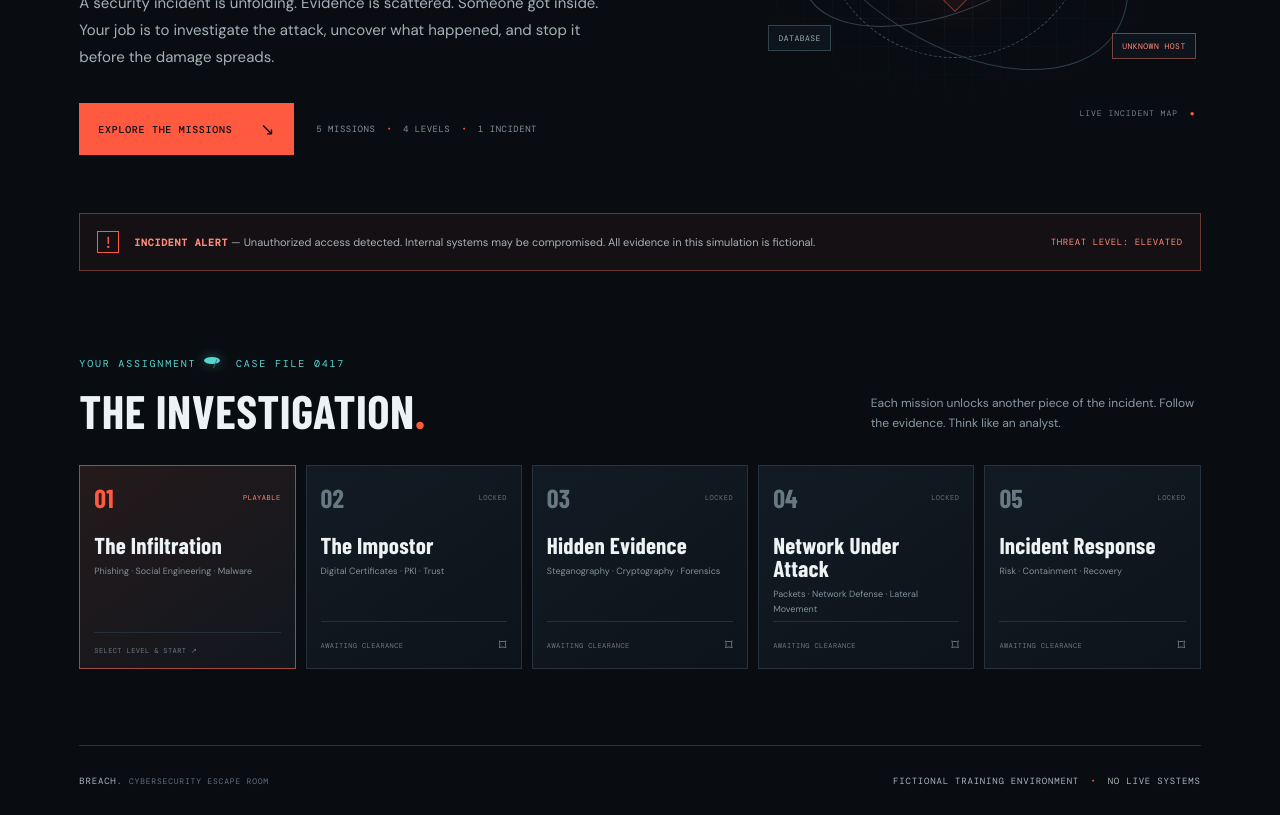
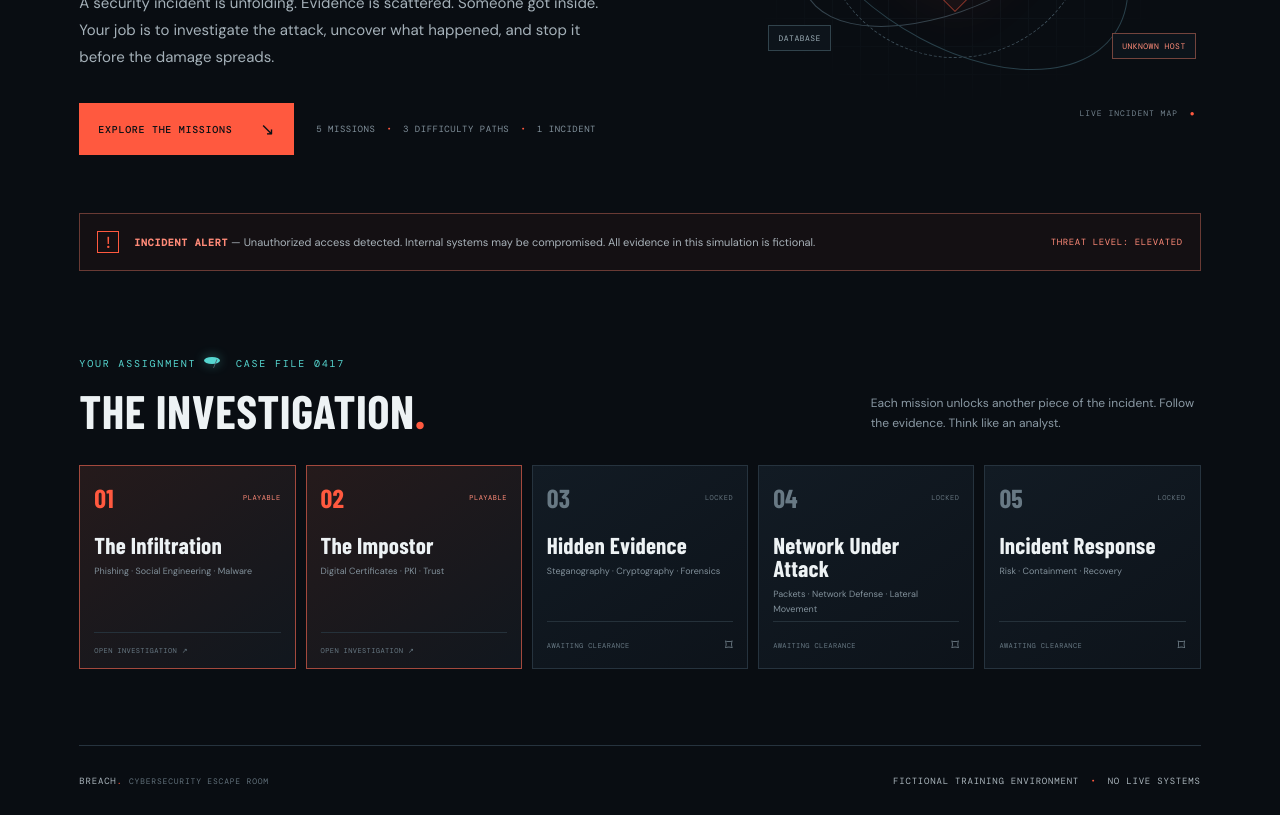
Before and after one commit to jjester58-eng/breach-escape-room, a Next.js app: page / in a window 1280 px wide. Shown: the part 460-1275 px from the top of the page. Built offline with nearby package versions, Linux system fonts and the light colour scheme; a web font is replaced by a local one.

Commit message:
Enable Mission 2 from the BREACH mission dashboard

```diff
--- a/app/page.tsx
+++ b/app/page.tsx
@@ -1,8 +1,8 @@
 import Link from "next/link";
 
 const missions = [
-  { number: "01", name: "The Infiltration", topic: "Phishing · Social Engineering · Malware", status: "PLAYABLE", active: true },
-  { number: "02", name: "The Impostor", topic: "Digital Certificates · PKI · Trust", status: "LOCKED" },
+  { number: "01", name: "The Infiltration", topic: "Phishing · Social Engineering · Malware", status: "PLAYABLE", href: "/mission-1" },
+  { number: "02", name: "The Impostor", topic: "Digital Certificates · PKI · Trust", status: "PLAYABLE", href: "/mission-2" },
   { number: "03", name: "Hidden Evidence", topic: "Steganography · Cryptography · Forensics", status: "LOCKED" },
   { number: "04", name: "Network Under Attack", topic: "Packets · Network Defense · Lateral Movement", status: "LOCKED" },
   { number: "05", name: "Incident Response", topic: "Risk · Containment · Recovery", status: "LOCKED" },
@@ -23,7 +23,7 @@ export default function Home() {
           <p className="hero-description">A security incident is unfolding. Evidence is scattered. Someone got inside. Your job is to investigate the attack, uncover what happened, and stop it before the damage spreads.</p>
           <div className="hero-actions">
             <a className="primary-button" href="#missions">EXPLORE THE MISSIONS <span>↘</span></a>
-            <span className="briefing-note">5 MISSIONS <b>·</b> 4 LEVELS <b>·</b> 1 INCIDENT</span>
+            <span className="briefing-note">5 MISSIONS <b>·</b> 3 DIFFICULTY PATHS <b>·</b> 1 INCIDENT</span>
           </div>
         </div>
         <div className="hero-visual" aria-label="Abstract network security visualization">
@@ -40,16 +40,16 @@ export default function Home() {
           {missions.map((mission) => {
             const card = (
               <>
-                <div className="mission-card-top"><span className="mission-number">{mission.number}</span><span className={`mission-status ${mission.active ? "status-active" : ""}`}>{mission.status}</span></div>
+                <div className="mission-card-top"><span className="mission-number">{mission.number}</span><span className={`mission-status ${mission.status === "PLAYABLE" ? "status-active" : ""}`}>{mission.status}</span></div>
                 <h3>{mission.name}</h3><p>{mission.topic}</p>
                 <div className="mission-card-bottom">
-                  {mission.active ? <span className="mission-launch">SELECT LEVEL &amp; START <span>↗</span></span> : <span>AWAITING CLEARANCE</span>}
-                  {!mission.active && <span className="mission-arrow">⌑</span>}
+                  {mission.href ? <span className="mission-launch">OPEN INVESTIGATION <span>↗</span></span> : <span>AWAITING CLEARANCE</span>}
+                  {!mission.href && <span className="mission-arrow">⌑</span>}
                 </div>
               </>
             );
-            return mission.active ? (
-              <Link href="/mission-1" className="mission-card mission-active mission-card-link" key={mission.number} aria-label="Start The Infiltration mission and select a level">{card}</Link>
+            return mission.href ? (
+              <Link href={mission.href} className="mission-card mission-active mission-card-link" key={mission.number} aria-label={`Open ${mission.name} mission`}>{card}</Link>
             ) : (
               <article className="mission-card" key={mission.number}>{card}</article>
             );
```
